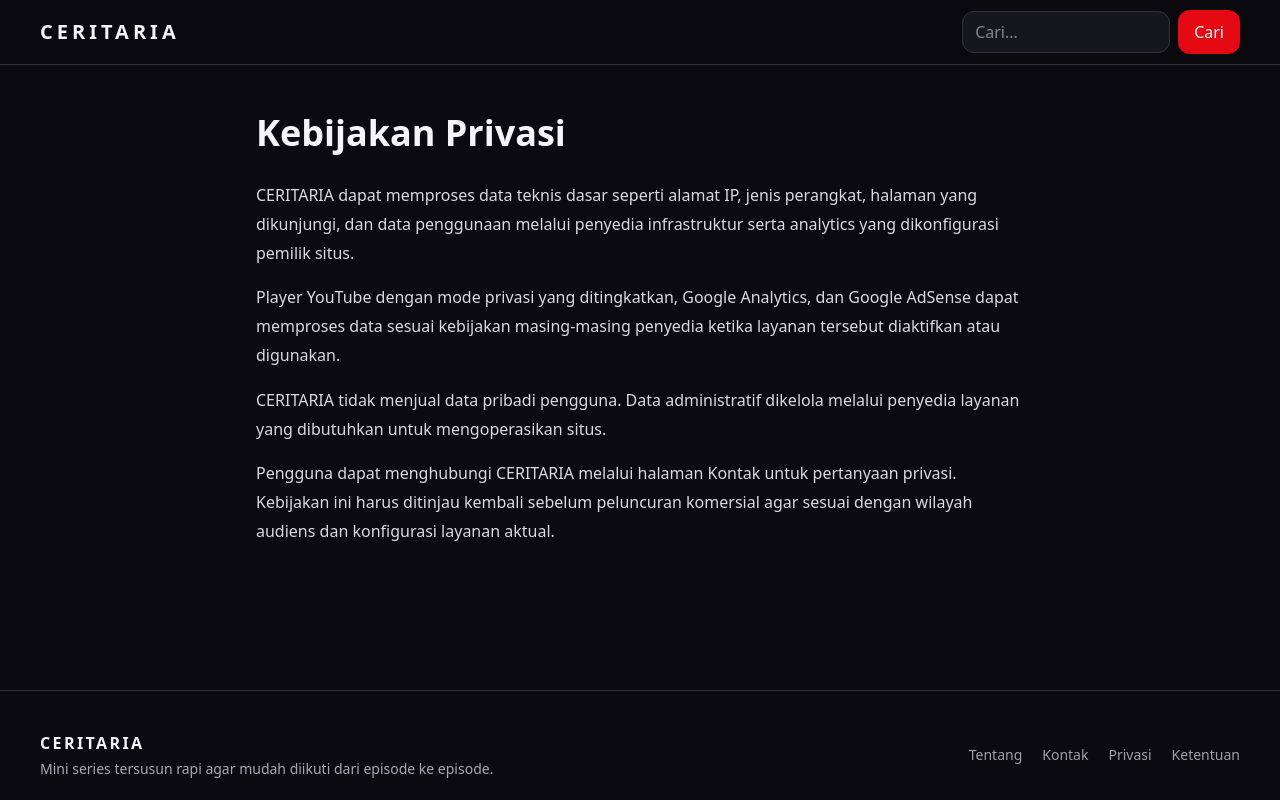
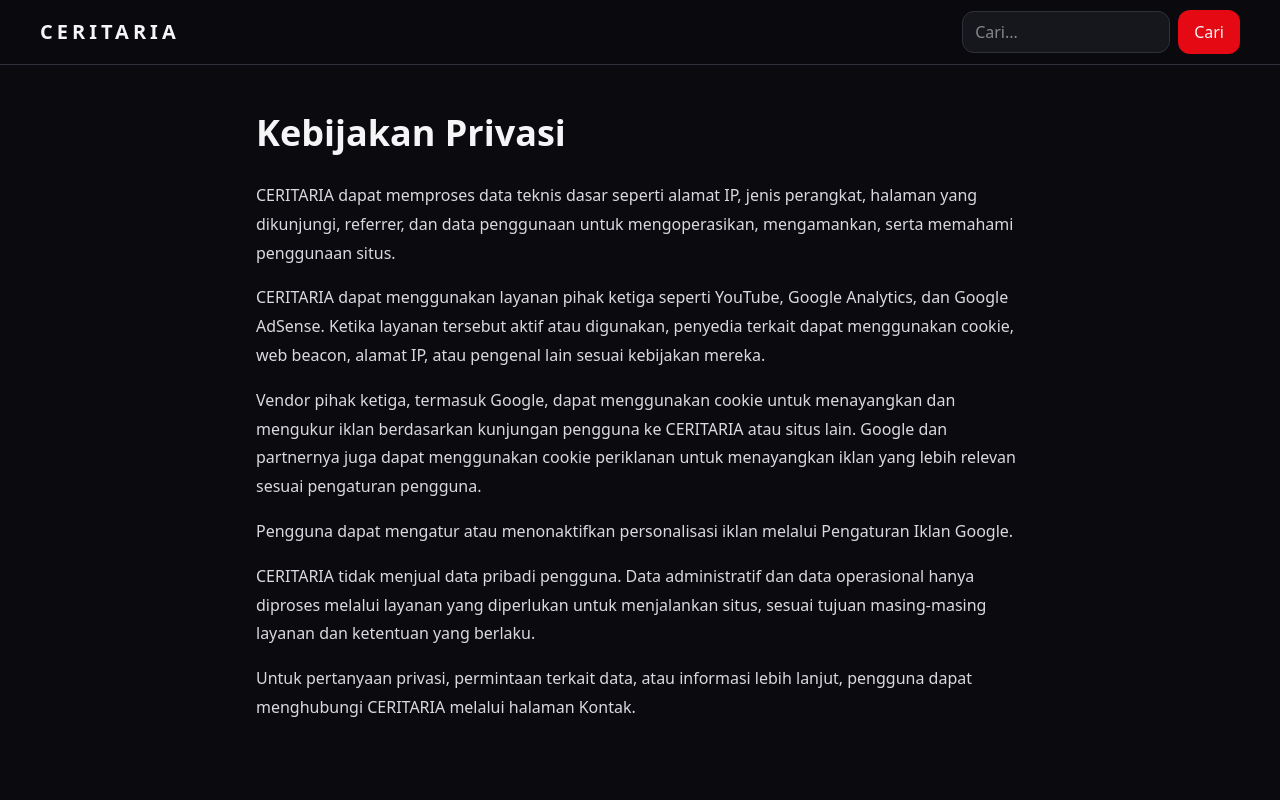
Before and after one commit to ferdilpu-sudo/ceritaria, a Next.js app: page /privacy in a window 1280 px wide. Shown: the top 800 px of the page. Built offline with nearby package versions, Linux system fonts and the light colour scheme; no server answers.

Commit message:
legal: clarify privacy disclosures for AdSense

```diff
--- a/src/app/(public)/privacy/page.tsx
+++ b/src/app/(public)/privacy/page.tsx
@@ -3,10 +3,43 @@
     <article className="shell max-w-3xl py-12">
       <h1 className="text-4xl font-black">Kebijakan Privasi</h1>
       <div className="prose-ceritaria mt-7">
-        <p>CERITARIA dapat memproses data teknis dasar seperti alamat IP, jenis perangkat, halaman yang dikunjungi, dan data penggunaan melalui penyedia infrastruktur serta analytics yang dikonfigurasi pemilik situs.</p>
-        <p>Player YouTube dengan mode privasi yang ditingkatkan, Google Analytics, dan Google AdSense dapat memproses data sesuai kebijakan masing-masing penyedia ketika layanan tersebut diaktifkan atau digunakan.</p>
-        <p>CERITARIA tidak menjual data pribadi pengguna. Data administratif dikelola melalui penyedia layanan yang dibutuhkan untuk mengoperasikan situs.</p>
-        <p>Pengguna dapat menghubungi CERITARIA melalui halaman Kontak untuk pertanyaan privasi. Kebijakan ini harus ditinjau kembali sebelum peluncuran komersial agar sesuai dengan wilayah audiens dan konfigurasi layanan aktual.</p>
+        <p>
+          CERITARIA dapat memproses data teknis dasar seperti alamat IP, jenis perangkat,
+          halaman yang dikunjungi, referrer, dan data penggunaan untuk mengoperasikan,
+          mengamankan, serta memahami penggunaan situs.
+        </p>
+        <p>
+          CERITARIA dapat menggunakan layanan pihak ketiga seperti YouTube, Google Analytics,
+          dan Google AdSense. Ketika layanan tersebut aktif atau digunakan, penyedia terkait
+          dapat menggunakan cookie, web beacon, alamat IP, atau pengenal lain sesuai kebijakan
+          mereka.
+        </p>
+        <p>
+          Vendor pihak ketiga, termasuk Google, dapat menggunakan cookie untuk menayangkan dan
+          mengukur iklan berdasarkan kunjungan pengguna ke CERITARIA atau situs lain. Google dan
+          partnernya juga dapat menggunakan cookie periklanan untuk menayangkan iklan yang lebih
+          relevan sesuai pengaturan pengguna.
+        </p>
+        <p>
+          Pengguna dapat mengatur atau menonaktifkan personalisasi iklan melalui
+          {" "}
+          <a
+            href="https://adssettings.google.com/"
+            rel="noreferrer"
+            target="_blank"
+          >
+            Pengaturan Iklan Google
+          </a>.
+        </p>
+        <p>
+          CERITARIA tidak menjual data pribadi pengguna. Data administratif dan data operasional
+          hanya diproses melalui layanan yang diperlukan untuk menjalankan situs, sesuai tujuan
+          masing-masing layanan dan ketentuan yang berlaku.
+        </p>
+        <p>
+          Untuk pertanyaan privasi, permintaan terkait data, atau informasi lebih lanjut,
+          pengguna dapat menghubungi CERITARIA melalui halaman Kontak.
+        </p>
       </div>
     </article>
   );
```
